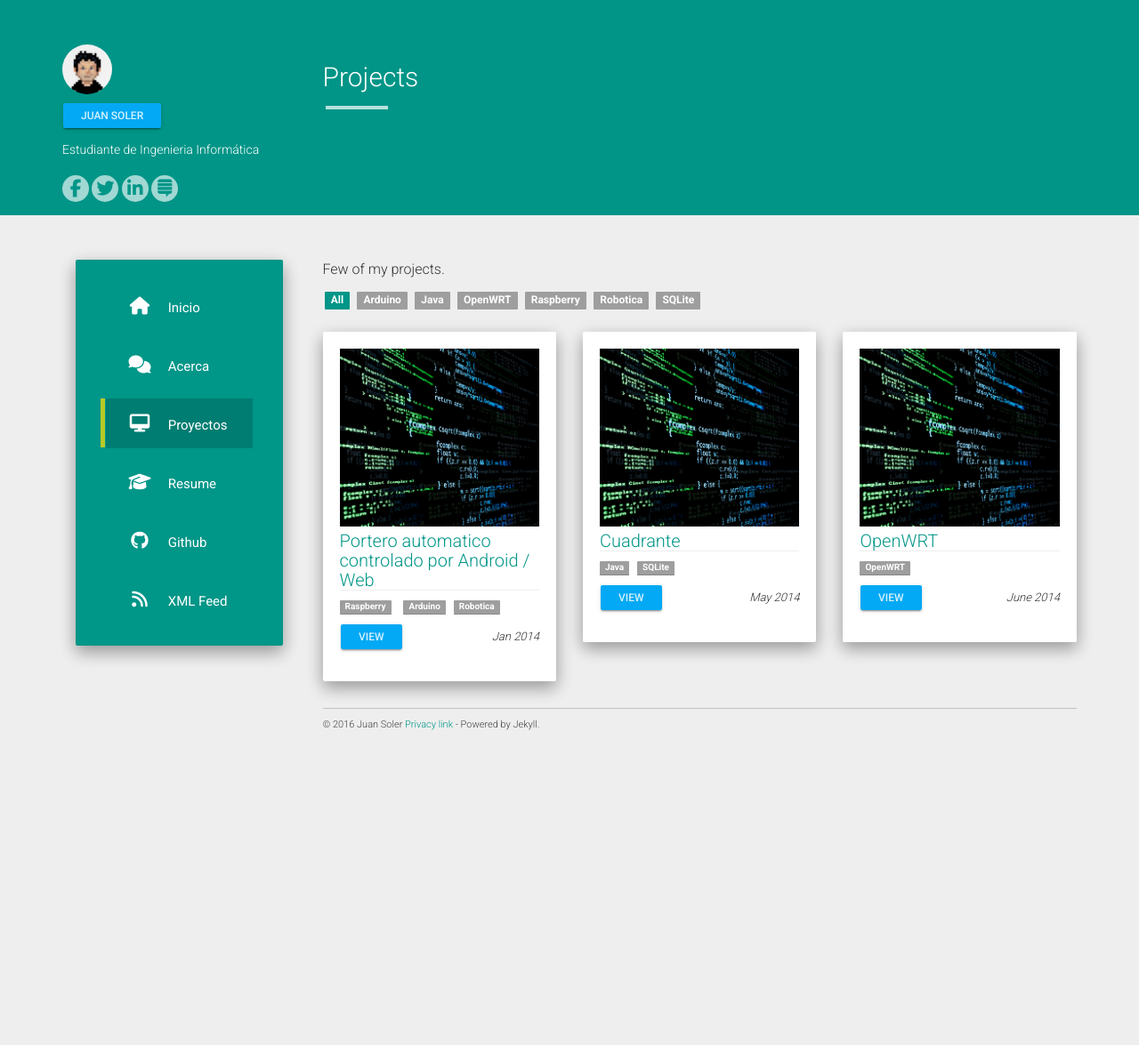
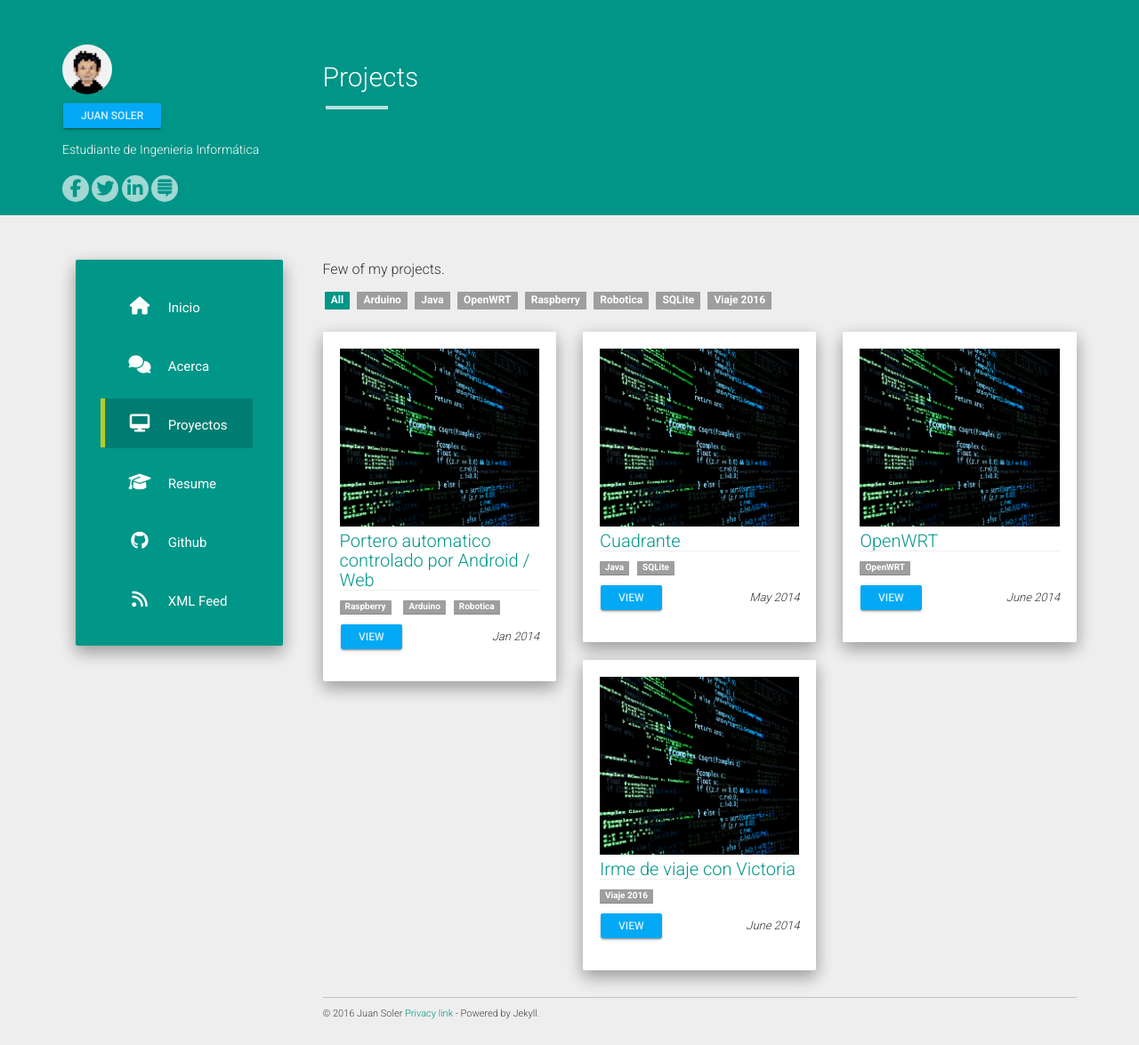
Before and after one commit to juansoler/juansoler.github.io, a Jekyll site: the page built from projects.md, in a window 1280 px wide. Shown: the whole page at 89% size. Built offline with Jekyll 4.4.1, drawn with Linux system fonts in a browser that asks for light colours; nearby versions of some CDN libraries; comment, search, counter and statistics services are not loaded; before the commit the page ends 900 px from its top, so only the background shows below that.

Commit message:
prueba projects
Prueba

```diff
--- a/_data/projects.json
+++ b/_data/projects.json
@@ -19,6 +19,14 @@
 		"url": "#",
 		"date": "June 2014",
 		"tags": ["OpenWRT"]
+	},
+	{
+		"name": "Irme de viaje con Victoria",
+		"image": "placeholder.jpg",
+		"url": "#",
+		"date": "June 2014",
+		"tags": ["Viaje 2016"]
 	}
 
+
 ]
```
